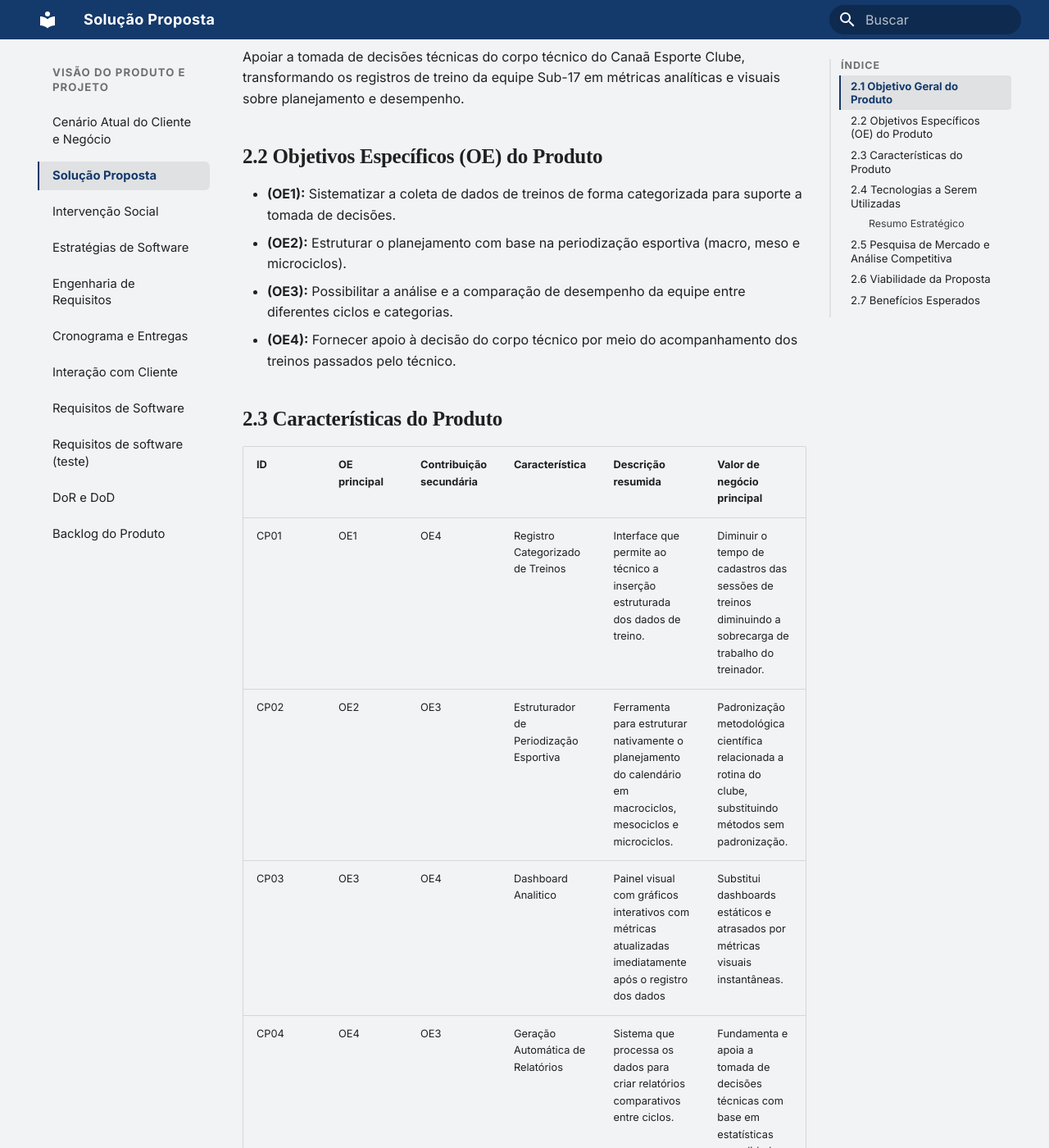
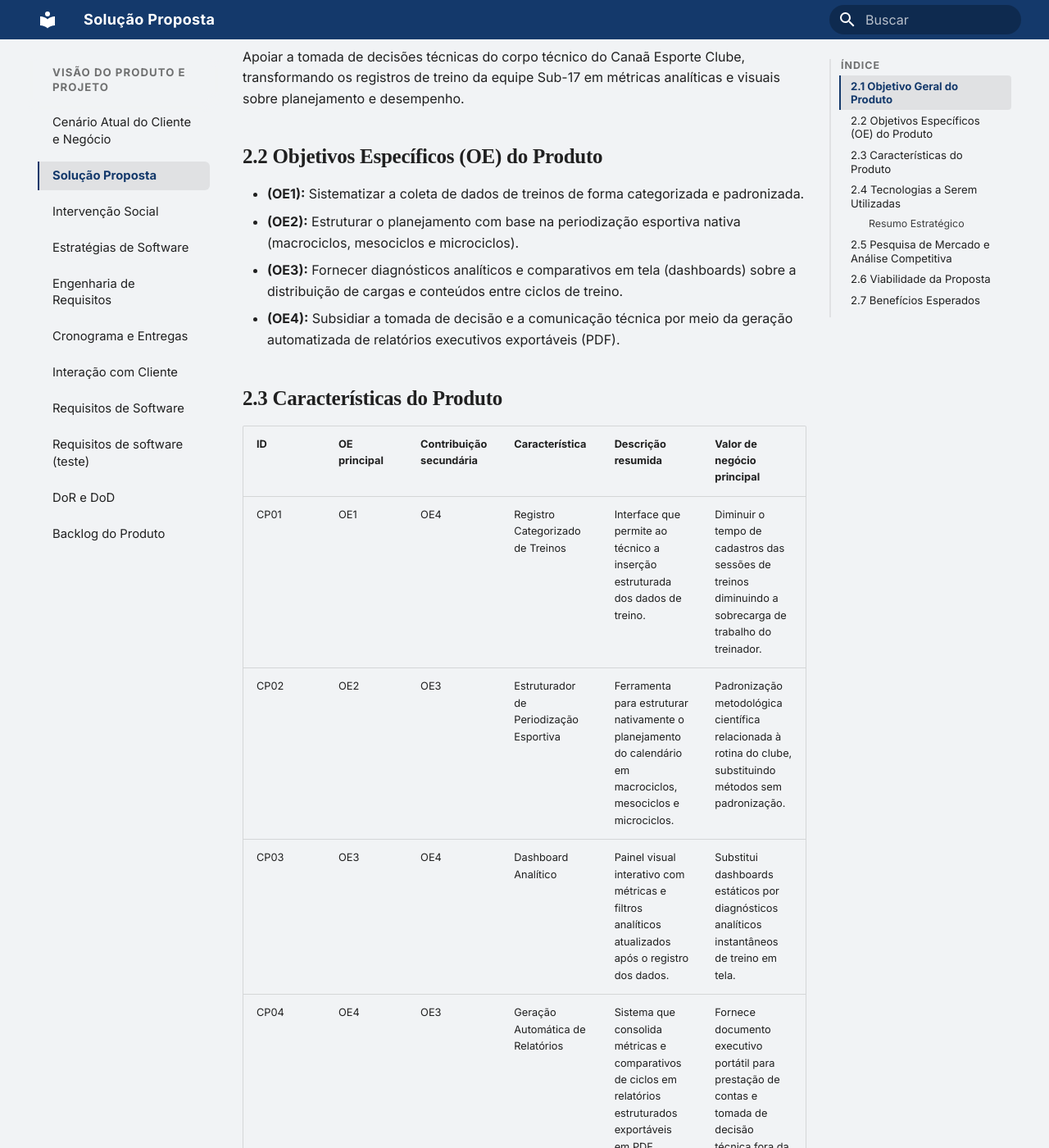
Before and after one commit to mdsreq-fga-unb/REQ-2026.2-T01-FutBoard, an MkDocs documentation site: the page built from docs/visao-produto/solucao-proposta.md, in a window 1280 px wide and 1400 px high, scrolled down 222 px. Shown: the whole window at 82% size. Built offline with MkDocs 1.6.1 and Material for MkDocs 9.7.7, drawn with Linux system fonts in a browser that asks for light colours; some of the changed text lies outside the part shown.

Commit message:
docs: sintetiza OE3 e OE4 mantendo diferenciacao executiva (refs #10)

```diff
--- a/docs/visao-produto/solucao-proposta.md
+++ b/docs/visao-produto/solucao-proposta.md
@@ -6,20 +6,20 @@ Apoiar a tomada de decisões técnicas do corpo técnico do Canaã Esporte Clube
 
 ## 2.2 Objetivos Específicos (OE) do Produto
 
-- **(OE1):** Sistematizar a coleta de dados de treinos de forma categorizada para suporte a tomada de decisões.
-- **(OE2):** Estruturar o planejamento com base na periodização esportiva (macro, meso e microciclos).
-- **(OE3):** Possibilitar a análise e a comparação de desempenho da equipe entre diferentes ciclos e categorias.
-- **(OE4):** Fornecer apoio à decisão do corpo técnico por meio do acompanhamento dos treinos passados pelo técnico.
+- **(OE1):** Sistematizar a coleta de dados de treinos de forma categorizada e padronizada.
+- **(OE2):** Estruturar o planejamento com base na periodização esportiva nativa (macrociclos, mesociclos e microciclos).
+- **(OE3):** Fornecer diagnósticos analíticos e comparativos em tela (dashboards) sobre a distribuição de cargas e conteúdos entre ciclos de treino.
+- **(OE4):** Subsidiar a tomada de decisão e a comunicação técnica por meio da geração automatizada de relatórios executivos exportáveis (PDF).
 
 ## 2.3 Características do Produto
 
 | ID | OE principal | Contribuição secundária | Característica | Descrição resumida | Valor de negócio principal |
 | --- | --- | --- | --- | --- | --- |
 | CP01 | OE1 | OE4 | Registro Categorizado de Treinos | Interface que permite ao técnico a inserção estruturada dos dados de treino. | Diminuir o tempo de cadastros das sessões de treinos diminuindo a sobrecarga de trabalho do treinador. |
-| CP02 | OE2 | OE3 | Estruturador de Periodização Esportiva | Ferramenta para estruturar nativamente o planejamento do calendário em macrociclos, mesociclos e microciclos. | Padronização metodológica científica relacionada a rotina do clube, substituindo métodos sem padronização. |
-| CP03 | OE3 | OE4 | Dashboard Analitico | Painel visual com gráficos interativos com métricas atualizadas imediatamente após o registro dos dados | Substitui dashboards estáticos e atrasados por métricas visuais instantâneas. |
-| CP04 | OE4 | OE3 | Geração Automática de Relatórios | Sistema que processa os dados para criar relatórios comparativos entre ciclos. | Fundamenta e apoia a tomada de decisões técnicas com base em estatísticas consolidadas. |
-| CP05 | OE1 | OE4 | Controle de Perfis de Acesso | Sistema de cadastro e login para o técnico e seu auxiliar | Protege os dados contra alterações indevidas. |
+| CP02 | OE2 | OE3 | Estruturador de Periodização Esportiva | Ferramenta para estruturar nativamente o planejamento do calendário em macrociclos, mesociclos e microciclos. | Padronização metodológica científica relacionada à rotina do clube, substituindo métodos sem padronização. |
+| CP03 | OE3 | OE4 | Dashboard Analítico | Painel visual interativo com métricas e filtros analíticos atualizados após o registro dos dados. | Substitui dashboards estáticos por diagnósticos analíticos instantâneos de treino em tela. |
+| CP04 | OE4 | OE3 | Geração Automática de Relatórios | Sistema que consolida métricas e comparativos de ciclos em relatórios estruturados exportáveis em PDF. | Fornece documento executivo portátil para prestação de contas e tomada de decisão técnica fora da aplicação. |
+| CP05 | OE1 | OE4 | Controle de Perfis de Acesso | Sistema de cadastro e login para o técnico e seu auxiliar. | Protege os dados contra alterações indevidas. |
 
 ## 2.4 Tecnologias a Serem Utilizadas
 
```
